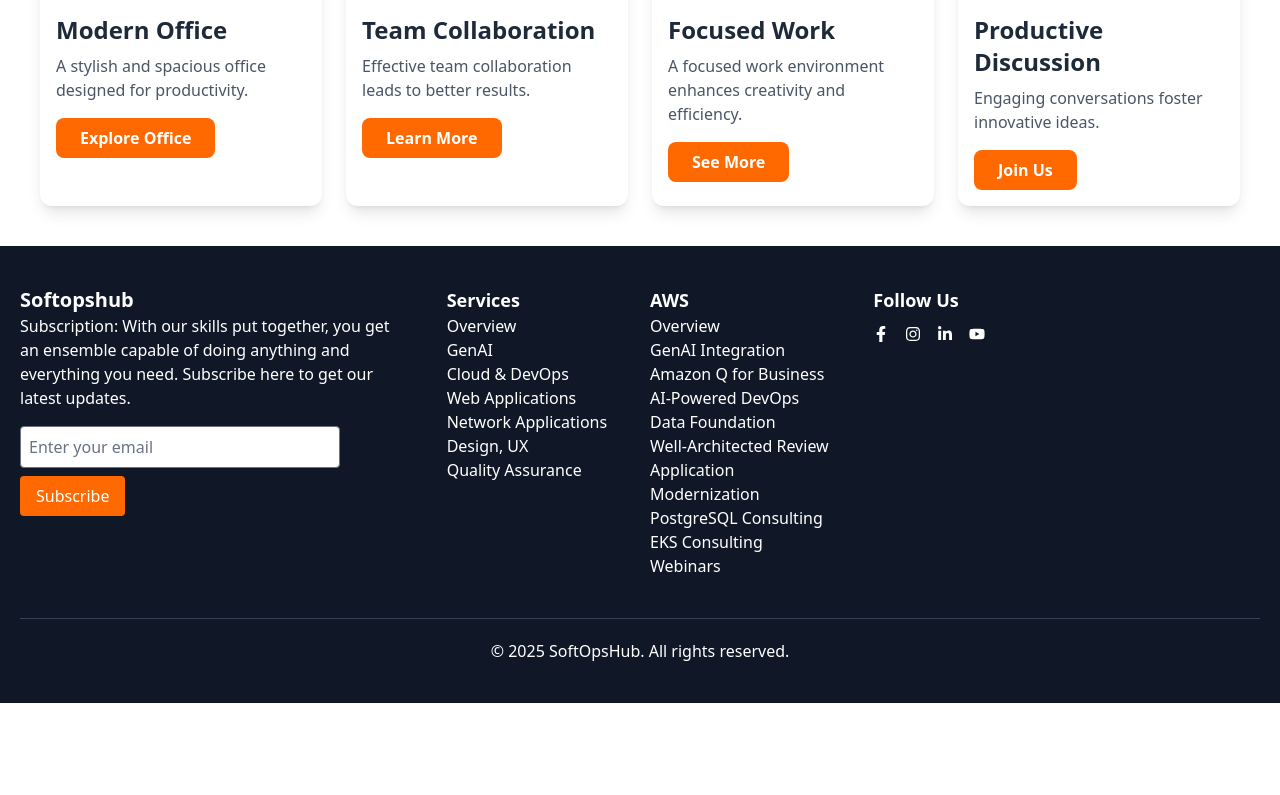
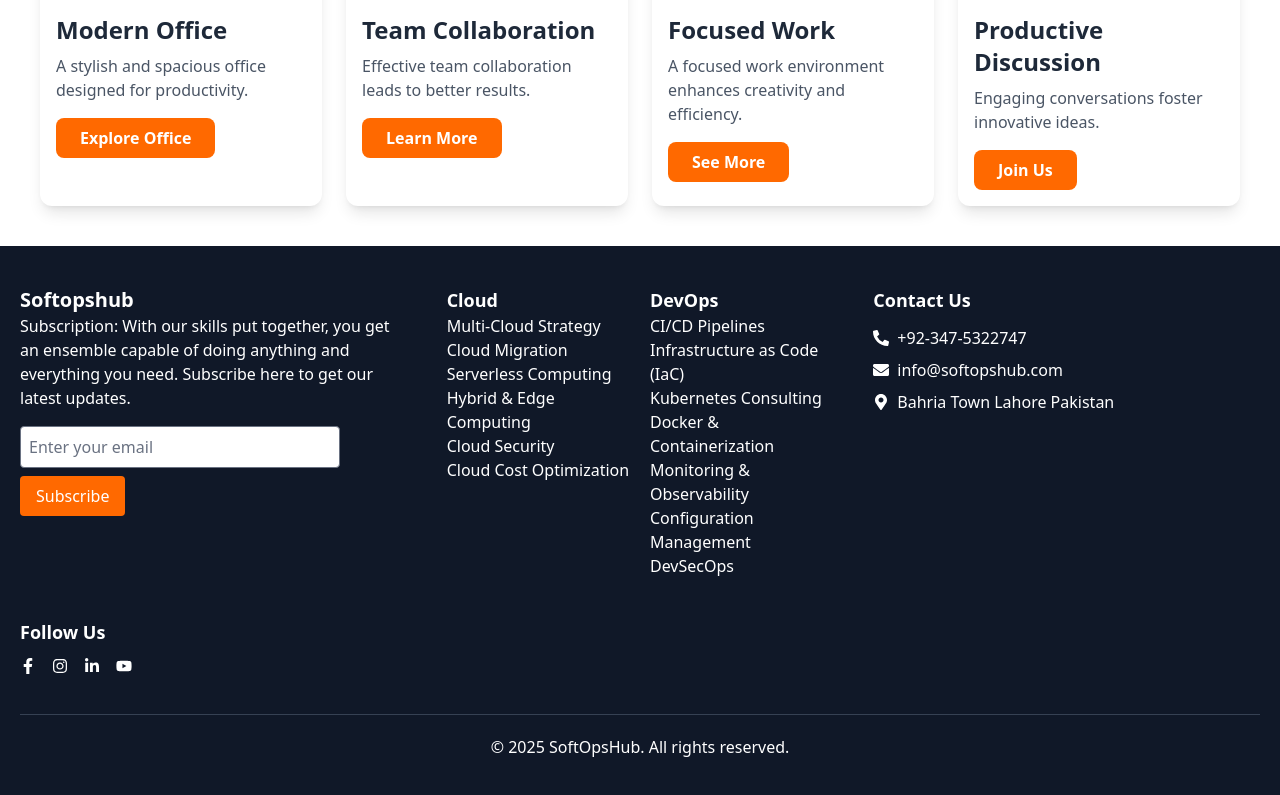
Before and after one commit to SoftOpsHub/softopshub.com, a React (Vite) app: page / in a window 1280 px wide. Shown: the part 3422-4217 px from the top of the page. Before the commit the page ends 4125 px from the top, so only its background shows below. Built offline with nearby package versions, Linux system fonts and the light colour scheme.

Commit message:
update the pages and components

```diff
--- /dev/null
+++ b/src/components/Career/career.jsx
@@ -0,0 +1,70 @@
+import React, { useState } from 'react';
+
+export default function JobApplicationForm() {
+  const [formData, setFormData] = useState({
+    name: '',
+    email: '',
+    phone: '',
+    linkedin: '',
+    resume: null,
+    coverLetter: '',
+    portfolio: '',
+    github: '',
+    experience: '',
+    skills: ''
+  });
+
+  const [submitted, setSubmitted] = useState(false);
+
+  const handleChange = (e) => {
+    const { name, value } = e.target;
+    setFormData({ ...formData, [name]: value });
+  };
+
+  const handleFileChange = (e) => {
+    setFormData({ ...formData, resume: e.target.files[0] });
+  };
+
+  const handleSubmit = (e) => {
+    e.preventDefault();
+
+    const subject = encodeURIComponent("Job Application Submission");
+    const body = encodeURIComponent(
+      `Name: ${formData.name}\nEmail: ${formData.email}\nPhone: ${formData.phone}\nLinkedIn: ${formData.linkedin}\nPortfolio: ${formData.portfolio}\nGitHub: ${formData.github}\nExperience: ${formData.experience}\nSkills: ${formData.skills}\n\nPlease find my resume attached.`
+    );
+
+    window.location.href = `mailto:info@softopshub.com?subject=${subject}&body=${body}`;
+
+    setSubmitted(true);
+  };
+
+
+  return (
+    <div className="flex items-center justify-center min-h-screen bg-gray-100 p-6">
+      <div className="bg-white shadow-lg rounded-2xl p-6  w-300  text-center">
+        <h2 className="text-2xl font-bold text-gray-800">Apply for an Opportunity</h2>
+        <p className="text-gray-600 mt-2">Join <span className="font-semibold text-gray-900">SoftOpsHub</span> and grow your career with us!</p>
+
+        {submitted ? (
+          <p className="text-green-600 font-bold mt-4">Thank you for applying! We will review your application.</p>
+        ) : (
+          <form className="mt-4 space-y-4 w-full" onSubmit={handleSubmit}>
+            <input type="text" name="name" placeholder="Full Name" className="w-full p-2 border rounded-lg" onChange={handleChange} value={formData.name} required />
+            <input type="email" name="email" placeholder="Email" className="w-full p-2 border rounded-lg" onChange={handleChange} value={formData.email} required />
+            <input type="tel" name="phone" placeholder="Phone Number" className="w-full p-2 border rounded-lg" onChange={handleChange} value={formData.phone} required />
+            <input type="url" name="linkedin" placeholder="LinkedIn Profile" className="w-full p-2 border rounded-lg" onChange={handleChange} value={formData.linkedin} />
+            <input type="url" name="portfolio" placeholder="Portfolio Website" className="w-full p-2 border rounded-lg" onChange={handleChange} value={formData.portfolio} />
+            <input type="url" name="github" placeholder="GitHub Profile" className="w-full p-2 border rounded-lg" onChange={handleChange} value={formData.github} />
+            <input type="file" name="resume" className="w-full p-2 border rounded-lg" onChange={handleFileChange} required />
+            <textarea name="experience" placeholder="Work Experience" className="w-full p-2 border rounded-lg" rows="4" onChange={handleChange} value={formData.experience}></textarea>
+            <textarea name="skills" placeholder="Technical Skills" className="w-full p-2 border rounded-lg" rows="3" onChange={handleChange} value={formData.skills}></textarea>
+
+            <button type="submit" className="mt-6 bg-gray-500 text-white px-4 py-2 rounded-lg shadow hover:bg-gray-800 transition w-full">
+              Submit Application
+            </button>
+          </form>
+        )}
+      </div>
+    </div>
+  );
+}
--- a/src/components/Footer/footer.jsx
+++ b/src/components/Footer/footer.jsx
@@ -1,4 +1,6 @@
 import { FaFacebookF, FaInstagram, FaLinkedinIn, FaYoutube } from 'react-icons/fa';
+import { FaPhoneAlt, FaEnvelope, FaMapMarkerAlt } from 'react-icons/fa';
+
 import React, { useState } from 'react';
 
 const Footer = () => {
@@ -30,32 +32,39 @@ const Footer = () => {
           </div>
           <div className="grid grid-cols-2 gap-5">
             <div>
-              <h3 className="text-lg font-semibold">Services</h3>
+              <div>
+                <h3 className="text-lg font-semibold">Cloud</h3>
+                <ul>
+                  <li><a href="/multi-cloud-strategy" className="hover:text-orange-500">Multi-Cloud Strategy</a></li>
+                  <li><a href="/cloud-migration" className="hover:text-orange-500">Cloud Migration</a></li>
+                  <li><a href="/serverless-computing" className="hover:text-orange-500">Serverless Computing</a></li>
+                  <li><a href="/hybrid-cloud" className="hover:text-orange-500">Hybrid & Edge Computing</a></li>
+                  <li><a href="/cloud-security" className="hover:text-orange-500">Cloud Security</a></li>
+                  <li><a href="/cloud-cost-optimization" className="hover:text-orange-500">Cloud Cost Optimization</a></li>
+                </ul>
+              </div>
+            </div>
+            <div>
+              <h3 className="text-lg font-semibold">DevOps</h3>
               <ul>
-                <li><a href="/overview" className="hover:text-orange-500">Overview</a></li>
-                <li><a href="/genai" className="hover:text-orange-500">GenAI</a></li>
-                <li><a href="/services/cloudDevops" className="hover:text-orange-500">Cloud & DevOps</a></li>
-                <li><a href="/web-applications" className="hover:text-orange-500">Web Applications</a></li>
-                <li><a href="/network-applications" className="hover:text-orange-500">Network Applications</a></li>
-                <li><a href="/design-ux" className="hover:text-orange-500">Design, UX</a></li>
-                <li><a href="/quality-assurance" className="hover:text-orange-500">Quality Assurance</a></li>
+                <li><a href="/pipelines" className="hover:text-orange-500">CI/CD Pipelines</a></li>
+                <li><a href="/infrastructure" className="hover:text-orange-500">Infrastructure as Code (IaC)</a></li>
+                <li><a href="/scaling" className="hover:text-orange-500">Kubernetes Consulting</a></li>
+                <li><a href="/service" className="hover:text-orange-500">Docker & Containerization</a></li>
+                <li><a href="/home" className="hover:text-orange-500">Monitoring & Observability</a></li>
+                <li><a href="/services/cloudDevops" className="hover:text-orange-500">Configuration Management</a></li>
+                <li><a href="/services/cloudDevops" className="hover:text-orange-500">DevSecOps</a></li>
               </ul>
             </div>
-            <div>
-              <h3 className="text-lg font-semibold">AWS</h3>
-              <ul>
-                <li><a href="/aws-overview" className="hover:text-orange-500">Overview</a></li>
-                <li><a href="/genai-integration" className="hover:text-orange-500">GenAI Integration</a></li>
-                <li><a href="/amazon-q" className="hover:text-orange-500">Amazon Q for Business</a></li>
-                <li><a href="/ai-powered-devops" className="hover:text-orange-500">AI-Powered DevOps</a></li>
-                <li><a href="/data-foundation" className="hover:text-orange-500">Data Foundation</a></li>
-                <li><a href="/well-architected-review" className="hover:text-orange-500">Well-Architected Review</a></li>
-                <li><a href="/application-modernization" className="hover:text-orange-500">Application Modernization</a></li>
-                <li><a href="/postgresql-consulting" className="hover:text-orange-500">PostgreSQL Consulting</a></li>
-                <li><a href="/eks-consulting" className="hover:text-orange-500">EKS Consulting</a></li>
-                <li><a href="/webinars" className="hover:text-orange-500">Webinars</a></li>
-              </ul>
-            </div>
+          </div>
+          <div>
+            <h3 className="text-lg font-semibold">Contact Us</h3>
+            <ul className="mt-3 space-y-2">
+              <li className="flex items-center"><FaPhoneAlt className="mr-2" /> +92-347-5322747</li>
+              <li className="flex items-center"><FaEnvelope className="mr-2" /> info@softopshub.com</li>
+              <li className="flex items-center"><FaMapMarkerAlt className="mr-2" /> Bahria Town Lahore
+                Pakistan</li>
+            </ul>
           </div>
           <div>
             <h3 className="text-lg font-semibold">Follow Us</h3>
--- a/src/components/Pipelines/Pipelines.jsx
+++ b/src/components/Pipelines/Pipelines.jsx
@@ -3,7 +3,7 @@ import { motion } from "framer-motion";
 
 const CICDPipelineAI = () => {
   return (
-    <div className="w-full  bg-gray-200 text-white overflow-auto rounded-3xl">
+    <div className="w-full  bg-gray-100 text-white overflow-auto rounded-3xl">
 
       <motion.div
         className="w-full h-80 flex flex-col justify-center items-center bg-gradient-to-r from-orange-600 to-purple-700 text-center p-6"
@@ -32,7 +32,7 @@ const CICDPipelineAI = () => {
           whileInView={{ opacity: 1, y: 0 }}
           transition={{ duration: 0.8 }}
         >
-          <p className="text-lg text-gray-900 mt-4 font-bold">
+          <p className="text-lg text-gray-white mt-4 font-bold">
             AI is transforming CI/CD pipelines by predicting failures, optimizing deployment times, and automating testing.
           </p>
         </motion.div>
@@ -55,13 +55,13 @@ const CICDPipelineAI = () => {
           </motion.div>
 
           <motion.div
-            className="bg-gray-700 p-6 rounded-lg shadow-lg"
+            className="bg-white-700 p-6 rounded-lg shadow-lg"
             initial={{ opacity: 0, x: 30 }}
             whileInView={{ opacity: 1, x: 0 }}
             transition={{ duration: 0.8 }}
           >
             <h3 className="text-2xl font-semibold text-green-400">How AI Solves It</h3>
-            <ul className="mt-3 space-y-2 text-gray-300">
+            <ul className="mt-3 space-y-2 text-gray-900">
               <li> Predictive failure detection</li>
               <li> Intelligent resource management</li>
               <li> Automated issue resolution</li>
```
Also changed, not shown: src/pages/Career.jsx (+8 -41 lines).
